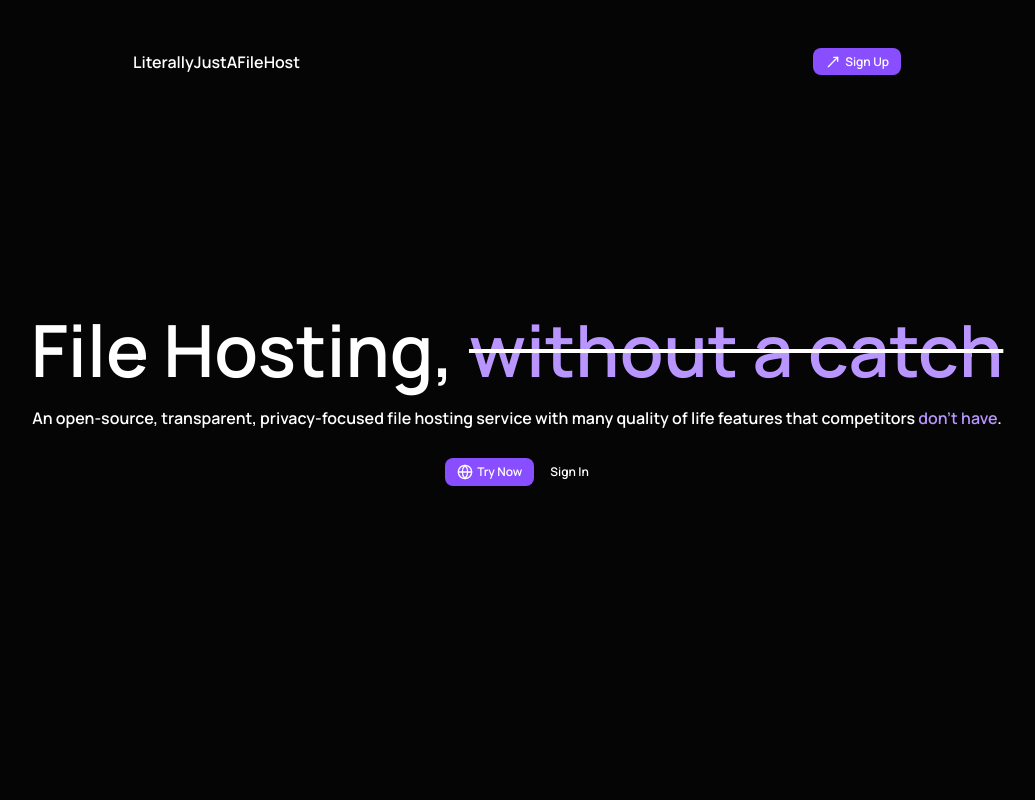
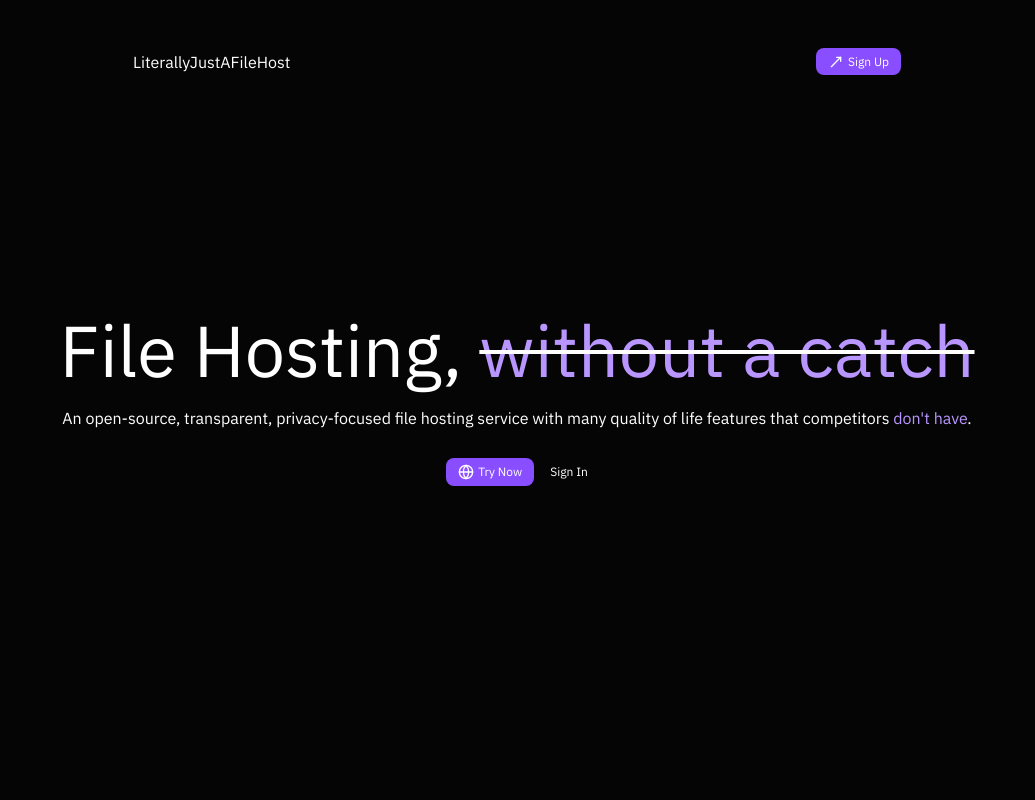
Before and after one commit to LiterallyJustAFileHost/repo, a Next.js app: page / in a window 1280 px wide. Shown: the top 800 px of the page, without its empty margins (123-1158 px from the left). Built offline with nearby package versions, Linux system fonts and the light colour scheme.

Commit message:
Fix security issue, change font, slightly improve auth ui

```diff
--- a/app/auth/page.tsx
+++ b/app/auth/page.tsx
@@ -99,9 +99,9 @@ export default function AuthPage() {
   return (
     <div className="flex h-dvh">
       <div className="h-[90dvh] w-full flex flex-row mx-[8dvw] my-auto bg-[rgba(255,255,255,0.07)] border-4 border-[rgba(255,255,255,0.12)] backdrop-blur-lg rounded-2xl">
-        <div className="flex flex-col gap-3 w-fit h-full p-[3dvw] border-r-4 border-[rgba(255,255,255,0.12)]">
-          <h1 className="text-4xl font-bold">SIGN UP</h1>
-          <p className="whitespace-nowrap">Powered by LiterallyJustAFileHost Auth</p>
+        <div className="flex flex-col gap-3 w-fit h-full p-[3dvw] pr-[6dvw] border-r-4 border-[rgba(255,255,255,0.12)]">
+          <h1 className="text-4xl font-bold">LOGIN</h1>
+          <p className="whitespace-nowrap">Access the best file hoster!</p>
         </div>
 
         <div className="flex flex-col gap-4 justify-center w-full p-[3dvw] mx-[10dvw]">
--- a/app/globals.css
+++ b/app/globals.css
@@ -36,14 +36,17 @@
 body {
   background: var(--background);
   color: var(--foreground);
-  font-family: "Manrope", sans-serif;
-  font-weight: 600;
+  font-family: "IBM Plex Sans", sans-serif;
 }
 
 button {
   cursor: pointer;
   padding: 0.35rem 0.75rem;
   border-radius: 8px;
+}
+
+button:disabled {
+  cursor: not-allowed;
 }
 
 input:focus {
--- a/app/layout.tsx
+++ b/app/layout.tsx
@@ -1,9 +1,9 @@
 import type { Metadata } from "next";
-import { Manrope } from "next/font/google";
+import { IBM_Plex_Sans } from "next/font/google";
 import "./globals.css";
 
-const manrope = Manrope({
-  variable: "--font-manrope",
+const ibm_plex_sans = IBM_Plex_Sans({
+  variable: "--font-ibm-plex-sans",
   subsets: ["latin"],
 });
 
@@ -16,7 +16,7 @@ export default function RootLayout({ children }: LayoutProps<"/">) {
   return (
     <html
       lang="en"
-      className={`${manrope.variable} h-full antialiased`}
+      className={`${ibm_plex_sans.variable} h-full antialiased`}
     >
       <body className="min-h-full flex flex-col">{children}</body>
     </html>
--- a/package.json
+++ b/package.json
@@ -29,7 +29,7 @@
     "@types/pg": "^8.23.1",
     "@types/react": "^19",
     "@types/react-dom": "^19",
-    "drizzle-kit": "^0.31.10",
+    "drizzle-kit": "^0.18.1",
     "eslint": "^9",
     "eslint-config-next": "16.3.1",
     "tailwindcss": "^4",
```
Also changed, not shown: 1 other file (tests, documents, lock files or other folders).
